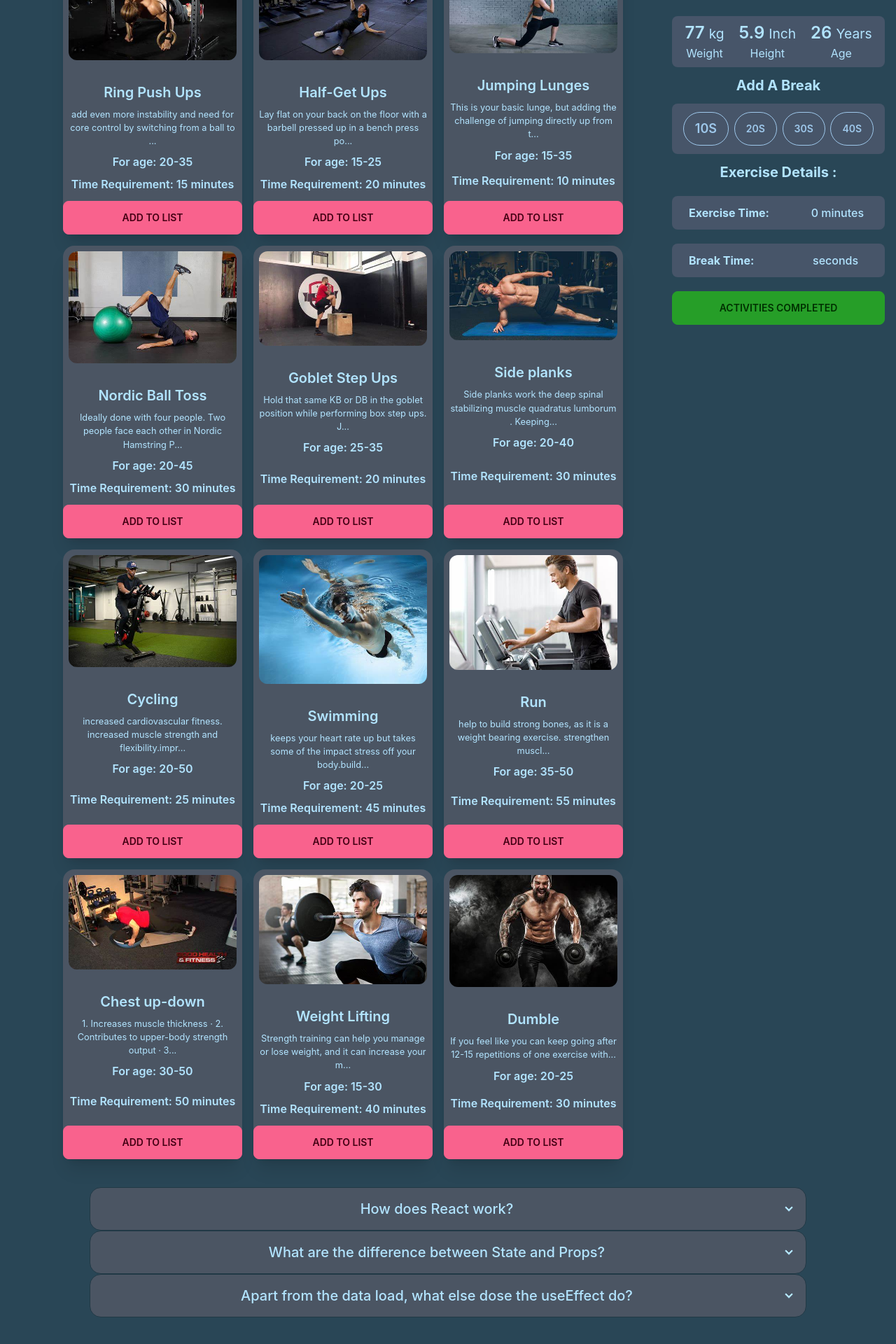
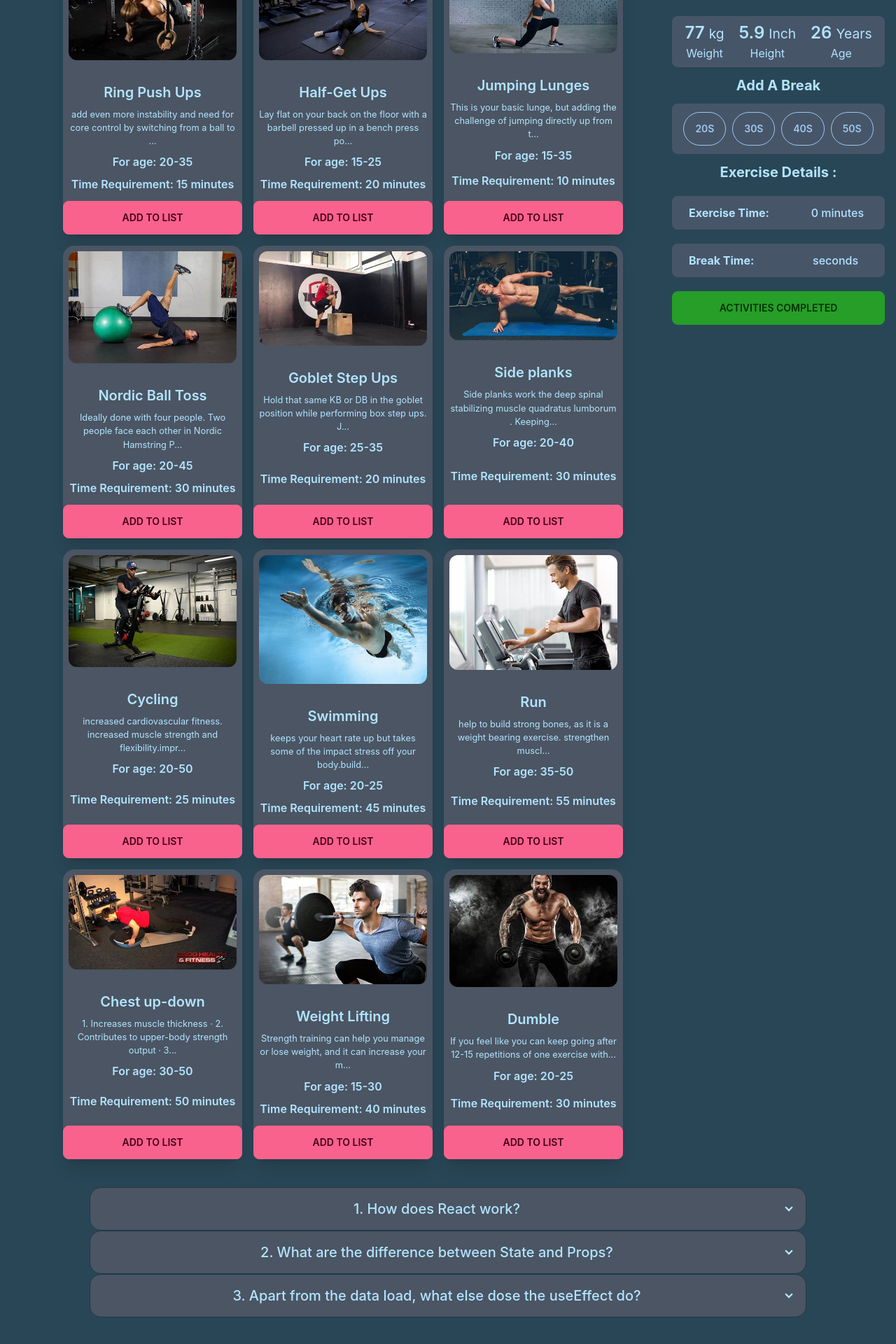
Before and after one commit to S-M-ZUBAYER/Energy-Zone, a React (Create React App) app: page / in a window 1280 px wide. Shown: the part 200-2120 px from the top of the page at 70% size. Built offline with nearby package versions, Linux system fonts and the light colour scheme.

Commit message:
add neccessary comment

```diff
--- a/src/components/Blog/Blog.js
+++ b/src/components/Blog/Blog.js
@@ -3,9 +3,11 @@ import React from 'react';
 const Blog = () => {
     return (
         <div className="w-[80%] mx-auto my-10">
+
+            {/* 1 No question ans */}
             <div tabIndex={0} className="collapse collapse-arrow border bg-gray-600 border-base-300 bg-base-100 rounded-box">
                 <div className="collapse-title text-xl font-medium">
-                    How does React work?
+                    1. How does React work?
                 </div>
                 <div className="collapse-content text-left">
                     <p className="font-semibold">React creates a VIRTUAL DOM in memory:-</p>
@@ -14,9 +16,11 @@ const Blog = () => {
                     <p>React finds out what changes have been made, and changes only what needs to be changed.</p>
                 </div>
             </div>
+
+            {/* 2 No question ans */}
             <div tabIndex={0} className="collapse collapse-arrow   bg-gray-600 border border-base-300 bg-base-100 rounded-box">
                 <div className="collapse-title text-xl font-medium">
-                    What are the difference between State and Props?
+                    2. What are the difference between State and Props?
                 </div>
                 <div className="collapse-content">
                     <div className="overflow-x-auto">
@@ -63,9 +67,11 @@ const Blog = () => {
                     </div>
                 </div>
             </div>
+
+            {/* 3 No question ans */}
             <div tabIndex={0} className="collapse collapse-arrow   bg-gray-600 border border-base-300 bg-base-100 rounded-box mb-12">
                 <div className="collapse-title text-xl font-medium">
-                    Apart from the data load, what else dose the useEffect do?
+                    3. Apart from the data load, what else dose the useEffect do?
                 </div>
                 <div className="collapse-content text-left">
                     <p>1.Running on state change: validating input field</p>
--- a/src/components/Display/Display.css
+++ b/src/components/Display/Display.css
@@ -4,7 +4,7 @@
 }
 
 
-
+/* make responsive */
 @media(max-width: 900px) {
     .display {
         display: flex;
--- a/src/components/Display/Display.js
+++ b/src/components/Display/Display.js
@@ -26,10 +26,12 @@ const Display = () => {
     return (
         <div>
             <div className='display'>
+                {/* Daily activities part */}
                 <div className="mx-auto ">
                     <Activities activities={activities} handler={exerciseTimer}></Activities>
+                </div>
 
-                </div>
+                {/* status to show the some information */}
                 <div className="status mr-4 mb-5">
                     <Status totalTime={totalTime}></Status>
                 </div>
--- a/src/components/Exercise/Exercise.js
+++ b/src/components/Exercise/Exercise.js
@@ -3,7 +3,7 @@ const Exercise = ({ exercise, handler }) => {
 
 
     return (
-
+        // set all the information in each card
         <div className="card w-64 bg-gray-600 bg-base-100 shadow-xl ">
             <figure className="px-2 pt-2">
                 <img src={img} alt="Shoes" className="rounded-xl" />
--- a/src/components/Navbar/Navbar.js
+++ b/src/components/Navbar/Navbar.js
@@ -8,6 +8,8 @@ const Navbar = () => {
         <div>
             <div className="navbar bg-base-100 bg-slate-900">
                 <div className="flex-1">
+
+                    {/* add icon in navbar */}
                     <div>
                         <a href='./' className="btn btn-ghost normal-case text-xl"><FontAwesomeIcon icon={faDumbbell} className="mr-4 text-slate-400 text-5xl"></FontAwesomeIcon>Energy Zone</a>
                     </div>
--- a/src/components/Status/Status.js
+++ b/src/components/Status/Status.js
@@ -7,6 +7,8 @@ import { ToastContainer, toast } from 'react-toastify';
 import 'react-toastify/dist/ReactToastify.css';
 
 const Status = ({ totalTime }) => {
+
+    // create function to add all activities time and show in status section
     let [time, setTime] = useState(0)
 
     const breakTime = (event) => {
@@ -16,7 +18,7 @@ const Status = ({ totalTime }) => {
         setTime(time);
     }
 
-    // let [exerciseTime, setExerciseTime] = useState(0)
+    // create function to get and set time from local storage to show in status section
     useEffect(() => {
         const getTimeFromDB = getElement('Break');
         setTime(getTimeFromDB);
@@ -27,10 +29,7 @@ const Status = ({ totalTime }) => {
             position: toast.POSITION.TOP_CENTER
         });
     };
-    // useEffect(() => {
-    //     let ExerciseTimeFromDB = getElement('ExerciseTime');
-    //     setExerciseTime(ExerciseTimeFromDB);
-    // }, [totalTime])
+
     return (
         <div className="text-center mt-5 sticky top-0">
             <div className=" mb-5">
@@ -57,14 +56,13 @@ const Status = ({ totalTime }) => {
             <h1 className="text-xl font-bold m-3">Add A Break</h1>
 
             <div className="  bg-slate-600 p-3 rounded-lg flex justify-around">
-                <button onClick={(e) => { breakTime(e) }} className="btn btn-outline md:text-lg sm:text-sm btn-info rounded-full">10s</button>
                 <button onClick={(e) => { breakTime(e) }} className="btn btn-outline btn-info rounded-full">20s</button>
                 <button onClick={(e) => { breakTime(e) }} className="btn btn-outline btn-info rounded-full">30s</button>
                 <button onClick={(e) => { breakTime(e) }} className="btn btn-outline btn-info rounded-full">40s</button>
-                {/* <button onClick={(e) => { breakTime(e) }} className="btn btn-outline btn-info rounded-full">50s</button> */}
+                <button onClick={(e) => { breakTime(e) }} className="btn btn-outline btn-info rounded-full">50s</button>
             </div>
 
-
+            {/* display the information */}
             <h1 className="text-xl font-bold m-3">Exercise Details :</h1>
             <div className="bg-slate-600 p-3 my-5 rounded-lg">
                 <h3 className='font-bold text-start px-3'>Exercise Time: <span className="font-medium  md:ml-14 sm:ml-3">{totalTime} minutes</span></h3>
--- a/src/utilities/LocalDB.js
+++ b/src/utilities/LocalDB.js
@@ -1,6 +1,10 @@
+
+// create a function to set the item in local storage
 const setElement = (key, time) => {
     localStorage.setItem(key, JSON.stringify(time))
 }
+
+// create a function to get the item from local storage
 const getElement = (key) => {
     const time = localStorage.getItem(key);
     return JSON.parse(time)
```
